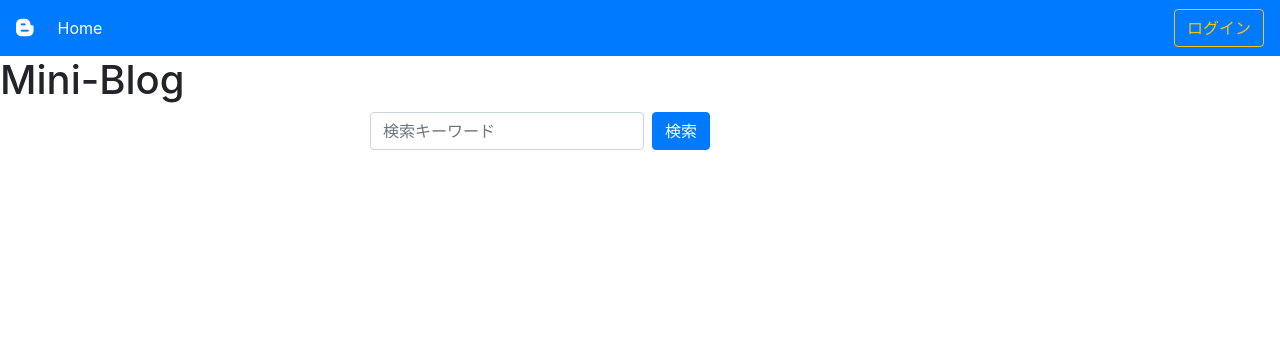
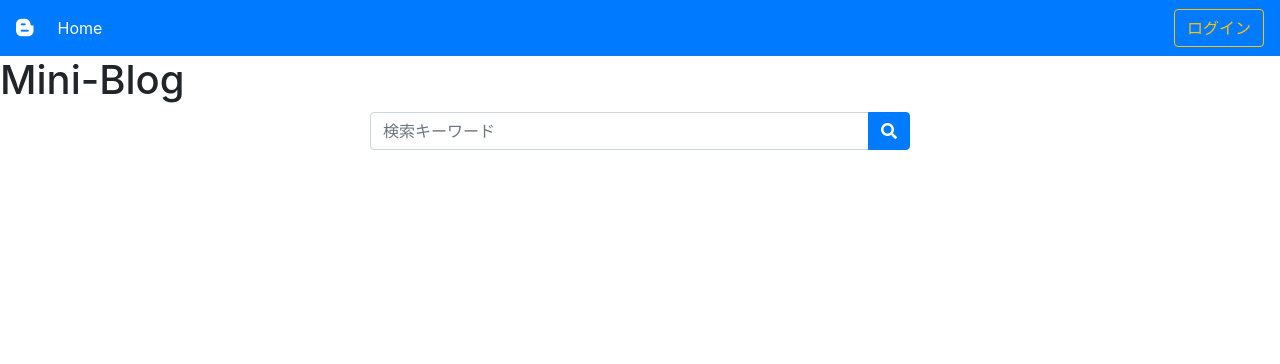
Before and after one commit to jonki324/portfolio_flask_app, a Flask app: page / in a window 1280 px wide. Shown: the top 364 px of the page. Run offline with Flask 2, Linux system fonts and the light colour scheme; some libraries are stand-ins or nearby versions.

Commit message:
検索処理をGETに修正

```diff
--- a/application/templates/blog.html
+++ b/application/templates/blog.html
@@ -61,7 +61,7 @@
                 <a href="{{ url_for('post_view.add') }}">記事投稿</a>
             </div>
             <div>
-                <form action="{{ url_for('blog_view.blog', user_id=current_user.user_id) }}" method="get" class="form-inline">
+                <form action="{{ url_for('blog_view.blog', user_id=current_user.user_id) }}" method="get">
                     <div class="input-group">
                         {{ form.keyword(class="form-control", placeholder="キーワード") }}
                         <div class="input-group-append">
--- a/application/templates/index.html
+++ b/application/templates/index.html
@@ -21,13 +21,14 @@
 <div class="container">
     <div class="row">
         <div class="col-md-6 offset-md-3">
-            <form action="{{ url_for('home_view.index') }}" method="post" class="form-inline">
-                {{ form.csrf_token }}
-                <div class="form-group mr-2">
+            <form action="{{ url_for('home_view.index') }}" method="get">
+                <div class="input-group">
                     {{ form.keyword(class="form-control", placeholder="検索キーワード") }}
-                </div>
-                <div class="form-group">
-                    <button class="btn btn-primary">検索</button>
+                    <div class="input-group-append">
+                        <button class="btn btn-primary">
+                            <i class="fas fa-search"></i>
+                        </button>
+                    </div>
                 </div>
             </form>
         </div>
--- a/application/views/blog.py
+++ b/application/views/blog.py
@@ -20,7 +20,7 @@ def blog(user_id):
 
     profile = user.profile
 
-    if keyword != '' and form.validate_on_submit():
+    if keyword != '':
         posts = db.session.query(BlogPost).filter(BlogPost.author_id == user.id,
                                                   db.or_(BlogPost.title.like('%{}%'.format(keyword)),
                                                          BlogPost.body.like('%{}%'.format(keyword)))).\
--- a/application/views/home.py
+++ b/application/views/home.py
@@ -12,10 +12,11 @@ home_view = Blueprint('home_view', __name__)
 def index():
     current_app.logger.info('ブログ検索処理開始')
 
-    form = IndexForm()
+    keyword = request.args.get('keyword', default='')
 
-    if request.method == 'POST' and form.validate_on_submit():
-        keyword = form.keyword.data
+    form = IndexForm(keyword=keyword)
+
+    if keyword != '':
         posts = db.session.query(BlogPost).filter(db.or_(BlogPost.author_id.like('%{}%'.format(keyword)),
                                                          BlogPost.title.like('%{}%'.format(keyword)),
                                                          BlogPost.body.like('%{}%'.format(keyword)))).\
@@ -24,7 +25,7 @@ def index():
         posts = db.session.query(BlogPost).order_by(BlogPost.created_at.desc()).all()
 
     page = request.args.get(get_page_parameter(), type=int, default=1)
-    res = posts[(page - 1) * 10: page * 10]
-    pagination = Pagination(page=page, total=len(posts), per_page=10, css_framework='bootstrap4', alignment='center')
+    res = posts[(page - 1) * 12: page * 12]
+    pagination = Pagination(page=page, total=len(posts), per_page=12, css_framework='bootstrap4', alignment='center')
 
     return render_template('index.html', form=form, posts=res, pagination=pagination)
```
